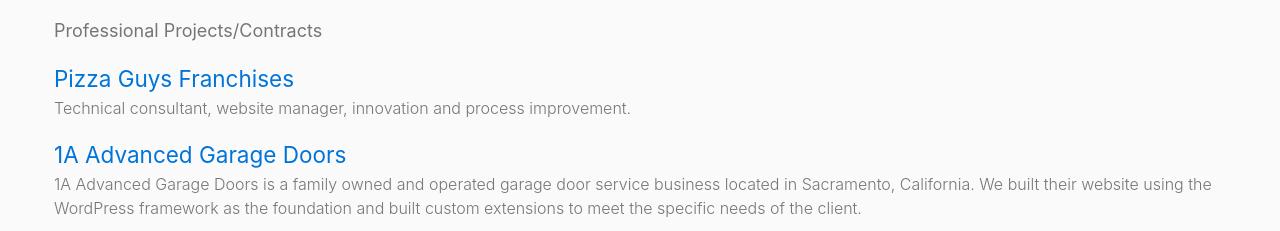
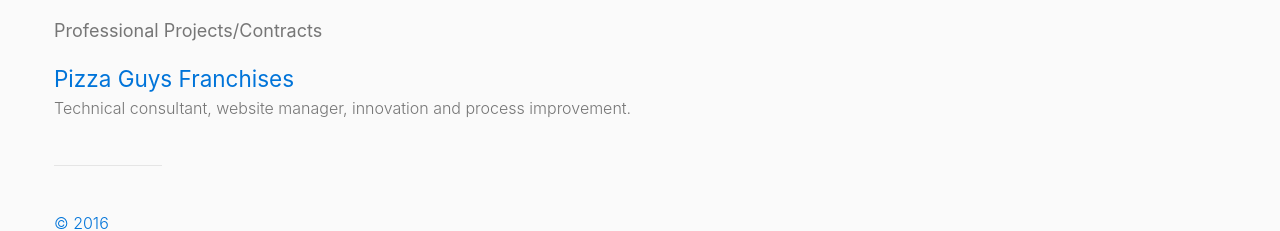
Before and after one commit to makhnovskiy/Personal-Website, a plain HTML site: page index.html in a window 1280 px wide. Shown: the part 1140-1371 px from the top of the page. Drawn offline with Linux system fonts and the light colour scheme.

Commit message:
Update index.html

```diff
--- a/index.html
+++ b/index.html
@@ -175,7 +175,7 @@
     <h3><a href="https://www.pizzaguys.com/">Pizza Guys Franchises</a></h3>
     <p>Technical consultant, website manager, innovation and process improvement.</p>
 
-	 <h3><a href="http://www.1agaragedoors.net/">1A Advanced Garage Doors</a></h3>
+	 <!--<h3><a href="http://www.1agaragedoors.net/">1A Advanced Garage Doors</a></h3>
     <p>1A Advanced Garage Doors is a family owned and operated garage door service business located in Sacramento, California. We built their website using the WordPress framework as the foundation and built custom extensions to meet the specific needs of the client.</p>
 
     <h3><a href="http://www.tolysdetailing.com/">Toly’s Detailing</a></h3>
@@ -193,7 +193,7 @@
     <h3><a href="http://www.clearviewexteriors.co/">Clearview Exteriors</a></h3>
     <p>Clearview Exteriors is a full-service residential and commercial painting company specializing in interior and exterior painting, as well as power washing. We worked with Clearview to build a clean, responsive website.</p>
 
-
+	-->
 
 
 
```
